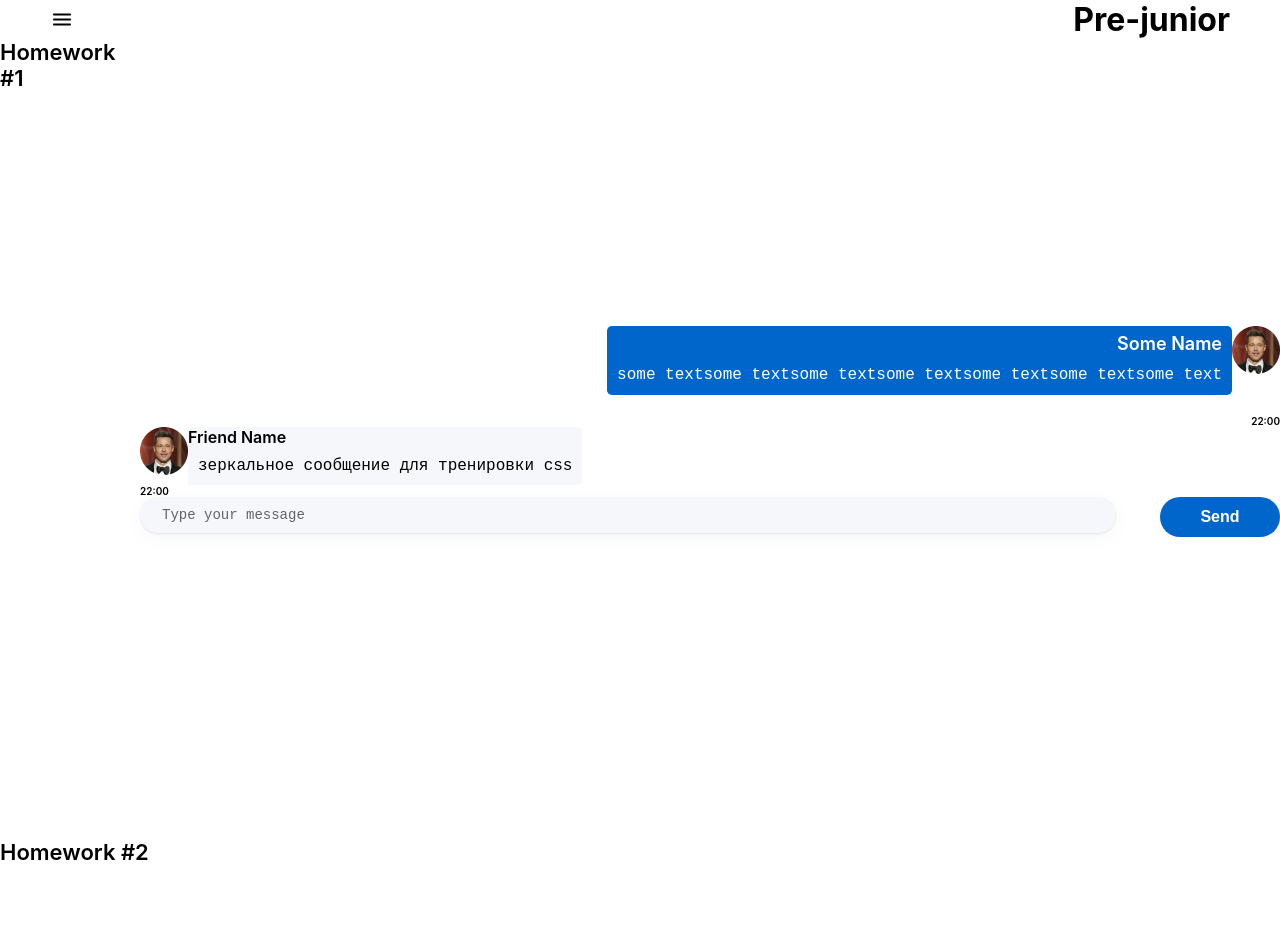
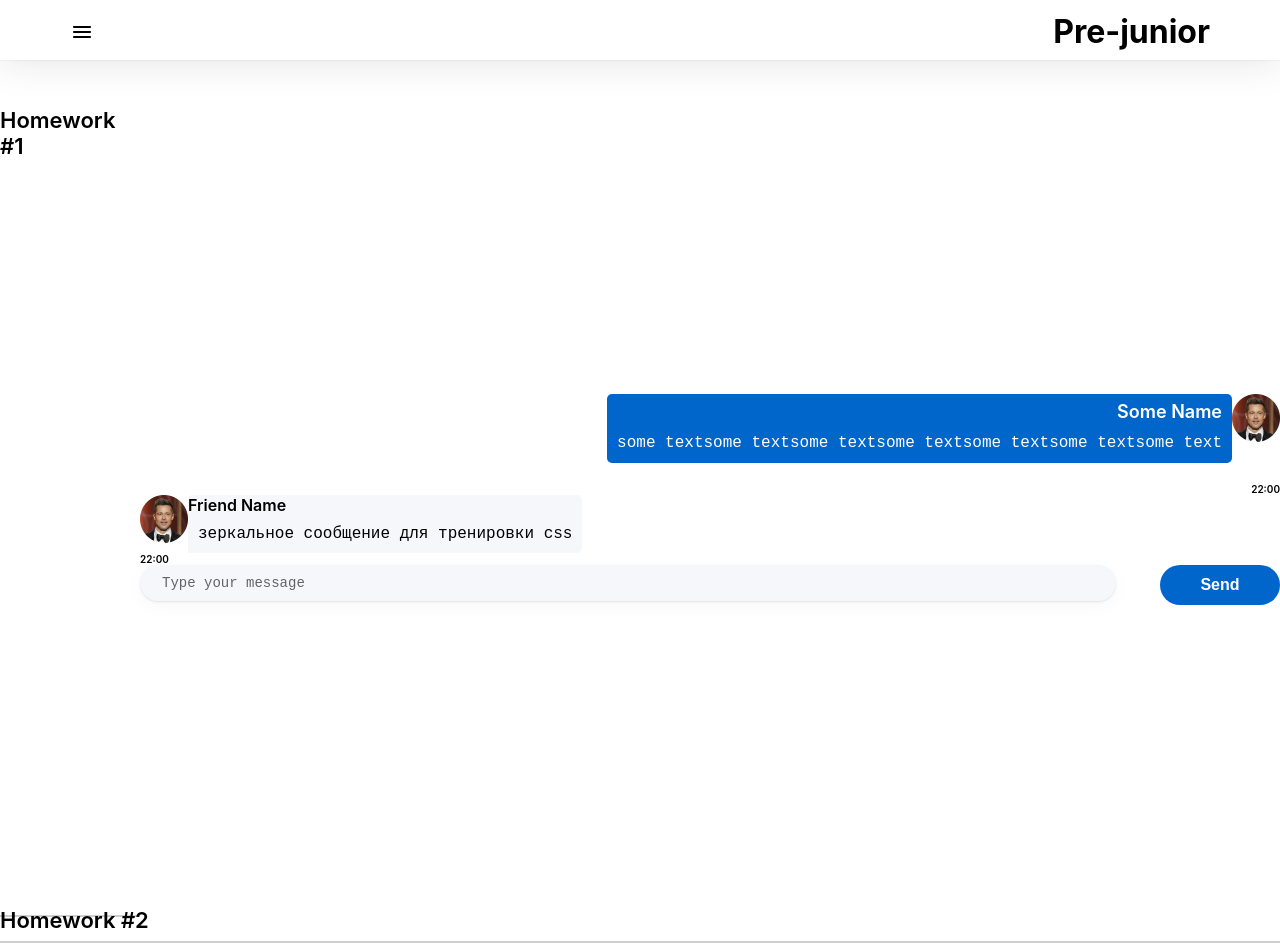
Before and after one commit to NikolosD/hw-2, a React (Create React App) app in the folder hws2-master/: page /#/pre-junior in a window 1280 px wide. Shown: the top 952 px of the page. Built offline with nearby package versions, Linux system fonts and the light colour scheme.

Commit message:
added style in whole project

```diff
--- a/hws2-master/src/s1-main/App.module.css
+++ b/hws2-master/src/s1-main/App.module.css
@@ -1,5 +1,8 @@
 .App {
     --header_height: 60px;
+    box-sizing: border-box;
+    margin: 0;
+    padding: 0;
 }
 
 .hw {
@@ -15,5 +18,17 @@
     font-size: 22px;
     font-style: normal;
     font-weight: 600;
-    line-height: normal;
+    position: relative; /* Добавьте это */
 }
+
+.hwTitle::before{
+    content: "";
+    display: block;
+    width: 100%;
+    height: 2px;
+    background-color: #9e9e9e;
+    margin-bottom: 10px;
+    position: absolute; /* Измените это */
+    bottom: -20px; /*Добавьте это */
+    opacity: 0.5;
+}
--- a/hws2-master/src/s2-homeworks/hw05/header/Header.module.css
+++ b/hws2-master/src/s2-homeworks/hw05/header/Header.module.css
@@ -1,13 +1,24 @@
 .burgerMenuIcon {
     cursor: pointer;
+    width: 24px;
+    height: 24px;
 }
 
 .header {
     display: flex;
     justify-content: space-between;
-    margin-left: 50px;
-    margin-right: 50px;
+    align-items: center;
+    height: 60px;
+    box-shadow: 0px 0px 2px 0px rgba(29, 33, 38, 0.1),0px 0px 40px 0px rgba(29, 33, 38, 0.13);
+    background: rgb(255, 255, 255);
+    padding: 17px 70px 14px 70px;
+    margin-bottom: 47px;
+    position: sticky;
+    width: 100%;
+    top: 0;
+    z-index: 100;
 }
 
 .header h1 {
+    /* Ваши стили для h1 здесь */
 }
--- a/hws2-master/src/s2-homeworks/hw05/pages/JuniorPlus.tsx
+++ b/hws2-master/src/s2-homeworks/hw05/pages/JuniorPlus.tsx
@@ -1,5 +1,7 @@
 import React from 'react'
 import HW10 from "../../hw10/HW10";
+import HW11 from "./../../hw11/HW11";
+import HW12 from "./../../hw12/HW12";
 // import HW10 from '../../hw10/HW10'
 // import HW11 from '../../hw11/HW11'
 // import HW12 from '../../hw12/HW12'
@@ -11,8 +13,9 @@ function JuniorPlus() {
     return (
         <div id={'hw5-page-junior-plus'}>
             <HW10 />
-            {/*<HW11 />*/}
-            {/*<HW12 />*/}
+            <HW11 />
+            <HW12 />
+
             {/*<HW13 />*/}
             {/*<HW14 />*/}
             {/*<HW15 />*/}
--- a/hws2-master/src/s2-homeworks/hw11/HW11.tsx
+++ b/hws2-master/src/s2-homeworks/hw11/HW11.tsx
@@ -1,8 +1,9 @@
-import React, { useState } from 'react'
+import React, {ChangeEvent, useState} from 'react'
 import s from './HW11.module.css'
 import s2 from '../../s1-main/App.module.css'
 import { restoreState } from '../hw06/localStorage/localStorage'
 import SuperRange from './common/c7-SuperRange/SuperRange'
+import {isArray} from "util";
 
 /*
 * 1 - передать значения в оба слайдера
@@ -10,15 +11,21 @@ import SuperRange from './common/c7-SuperRange/SuperRange'
 * 3 - сделать стили в соответствии с дизайном
 * */
 
-function HW11() {
+export function HW11() {
     // for autotests // не менять // можно подсунуть в локалСторэдж нужные числа, чтоб увидеть как они отображаются
     const [value1, setValue1] = useState(restoreState<number>('hw11-value1', 0))
     const [value2, setValue2] = useState(restoreState<number>('hw11-value2', 100))
 
-    const change = (event: any, value: any) => {
+    const change = (event: Event, value: any) => {
         // пишет студент // если пришёл массив - сохранить значения в оба useState, иначе в первый
+        if(Array.isArray(value)){
+            setValue1(value[0])
+            setValue2(value[1])
+        }else {
+            setValue1(value)
+        }
     }
-
+console.log(value2)
     return (
         <div id={'hw11'}>
             <div className={s2.hwTitle}>Homework #11</div>
@@ -29,6 +36,8 @@ function HW11() {
                         <span id={'hw11-value'} className={s.number}>{value1}</span>
                         <SuperRange
                             id={'hw11-single-slider'}
+                            value={value1}
+                            onChange={change}
                             // сделать так чтоб value1 изменялось // пишет студент
 
                         />
@@ -37,6 +46,8 @@ function HW11() {
                         <span id={'hw11-value-1'} className={s.number}>{value1}</span>
                         <SuperRange
                             id={'hw11-double-slider'}
+                            value={[value1,value2]}
+                            onChange={change}
                             // сделать так чтоб value1/2 изменялось // пишет студент
 
                         />
@@ -48,4 +59,5 @@ function HW11() {
     )
 }
 
+
 export default HW11
--- a/hws2-master/src/s2-homeworks/hw11/common/c7-SuperRange/SuperRange.tsx
+++ b/hws2-master/src/s2-homeworks/hw11/common/c7-SuperRange/SuperRange.tsx
@@ -4,8 +4,28 @@ import {Slider, SliderProps} from '@mui/material'
 const SuperRange: React.FC<SliderProps> = (props) => {
     return (
         <Slider
-            sx={{ // стили для слайдера // пишет студент
-
+            sx={{                width: '160px',
+                color: '#00CC22',
+                '& .MuiSlider-track': {
+                    border: 'none',
+                },
+                '& .MuiSlider-thumb': {
+                    width: 20,
+                    height: 20,
+                    border: '1px solid #00CC22',
+                    backgroundColor: '#fff',
+                    '&:before': {
+                        content: '""',
+                        width: '6px',
+                        height: '6px',
+                        borderRadius: '50%',
+                        backgroundColor: '#00CC22',
+                        zIndex: -1,
+                    },
+                    '&:hover, &.Mui-focusVisible, &.Mui-active': {
+                        boxShadow: 'none',
+                    },
+                },
             }}
             {...props} // отдаём слайдеру пропсы если они есть (value например там внутри)
         />
--- a/hws2-master/src/s2-homeworks/hw12/HW12.module.css
+++ b/hws2-master/src/s2-homeworks/hw12/HW12.module.css
@@ -9,7 +9,7 @@
 }
 
 [data-theme='3'] {
-    --color: #FFFFFF;
+    --color: #000000;
     --background: #212A34;
 }
 
@@ -19,5 +19,9 @@ html {
 }
 
 .select {
-
+    box-sizing: border-box;
+    border: 1px solid rgb(194, 194, 194);
+    border-radius: 2px;
+    width: 171px;
+    height: 36px;
 }
--- a/hws2-master/src/s2-homeworks/hw12/HW12.tsx
+++ b/hws2-master/src/s2-homeworks/hw12/HW12.tsx
@@ -1,9 +1,11 @@
-import React, {useEffect} from 'react'
+import React, {useEffect, useState} from 'react'
 import s from './HW12.module.css'
 import s2 from '../../s1-main/App.module.css'
 import SuperSelect from '../hw07/common/c5-SuperSelect/SuperSelect'
 import {useDispatch, useSelector} from 'react-redux'
 import {changeThemeId} from './bll/themeReducer'
+import {stat} from "fs";
+import {RootState, useAppDispatch, useAppSelector} from "s2-homeworks/hw10/bll/store";
 
 /*
 * 1 - в файле themeReducer.ts написать нужные типы вместо any, дописать редьюсер
@@ -20,10 +22,11 @@ const themes = [
 
 const HW12 = () => {
     // взять ид темы из редакса
-    const themeId = 1
+    const themeId = useAppSelector((state:RootState)=>state.theme.themeId)
+    const dispatch = useAppDispatch()
 
-    const change = (id: any) => { // дописать функцию
-
+    const change = (id: number) => { // дописать функцию
+        dispatch(changeThemeId(id))
     }
 
     useEffect(() => {
@@ -41,7 +44,8 @@ const HW12 = () => {
                     id={'hw12-select-theme'}
                     className={s.select}
                     // сделать переключение тем
-
+                    options={themes}
+                    onChangeOption={change}
                 />
             </div>
         </div>
--- a/hws2-master/src/s2-homeworks/hw12/bll/themeReducer.ts
+++ b/hws2-master/src/s2-homeworks/hw12/bll/themeReducer.ts
@@ -1,14 +1,25 @@
-const initState = {
+
+
+type State = {
+    themeId: number
+}
+const initState:State = {
     themeId: 1,
 }
 
-export const themeReducer = (state = initState, action: any): any => { // fix any
+export const themeReducer = (state = initState, action: changeThemeIdType): State => { // fix any
     switch (action.type) {
         // дописать
-
+        case "SET_THEME_ID":{
+            return {
+                ...state,
+                themeId: action.id
+            }
+        }
         default:
             return state
     }
 }
 
-export const changeThemeId = (id: number): any => ({ type: 'SET_THEME_ID', id }) // fix any
+export const changeThemeId = (id: number) => ({ type: 'SET_THEME_ID' as const, id }) // fix any
+export type changeThemeIdType = ReturnType<typeof changeThemeId>
--- a/hws2-master/tsconfig.json
+++ b/hws2-master/tsconfig.json
@@ -1,5 +1,6 @@
 {
   "compilerOptions": {
+    "baseUrl": "src",
     "target": "es5",
     "lib": [
       "dom",
```
Also changed, not shown: 1 other file (tests, documents, lock files or other folders).
